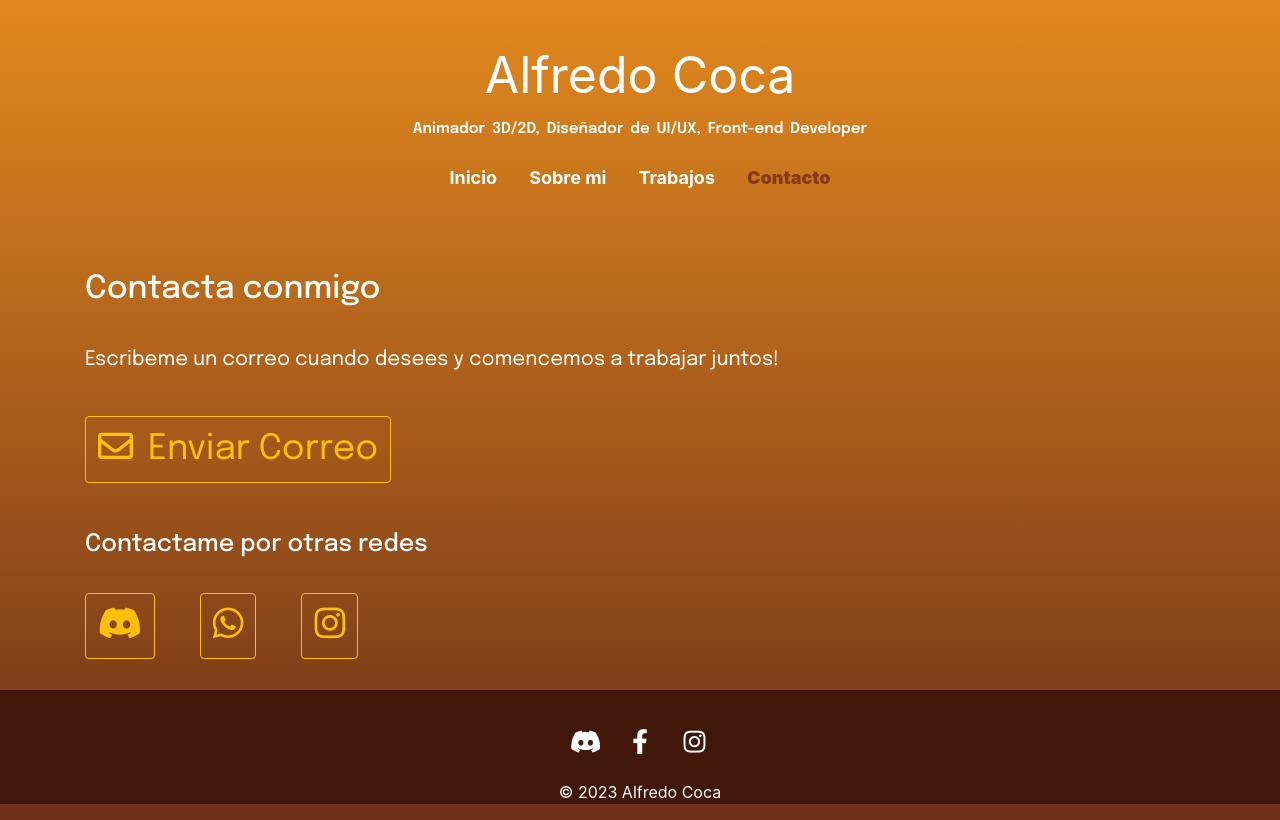
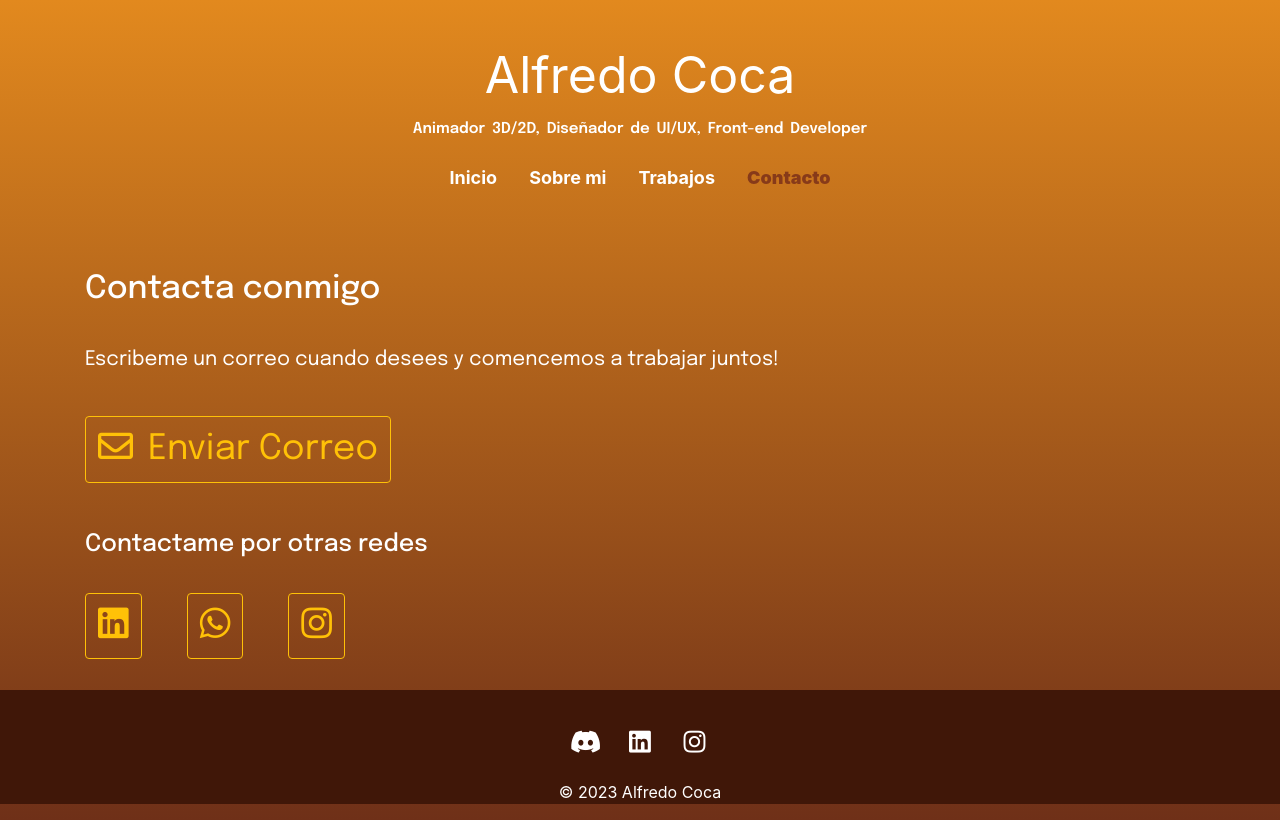
Before and after one commit to AlfredoCoca/PortafolioAJC, a plain HTML site: page contact.html in a window 1280 px wide. Drawn offline with Linux system fonts and the light colour scheme; a web font is replaced by a local one.

Commit message:
contact.html

```diff
--- a/contact.html
+++ b/contact.html
@@ -51,9 +51,9 @@
 		<h4>Contactame por otras redes</h4>
 
 			<ul>
-				<li><a href="Discordapp.com/users/563262576545234944"><button type="button" class="btn btn-outline-warning"><i class="fab fa-discord"></i></button></a></li>
+				<li><a href="www.linkedin.com/in/alfredo-coca-7b1584308"><button type="button" class="btn btn-outline-warning"><i class="fab fa-linkedin"></i></button></a></li>
 				<li><a href="https://api.whatsapp.com/send?phone=50431997319&amp;text=Hola%20Alfredo!%20%F0%9F%98%8A%20I%20Trabajemos%20juntos."><button type="button" class="btn btn-outline-warning"><i class="fab fa-whatsapp"></i></button></a></li>
-				<li><a href="https://www.instagram.com/aj.coca/"><button type="button" class="btn btn-outline-warning"><i class="fab fa-instagram"></i></button></a></li>
+				<li><a href="https://www.instagram.com/invites/contact/?i=ig7z9q8k4abt&utm_content=nrctbd"><button type="button" class="btn btn-outline-warning"><i class="fab fa-instagram"></i></button></a></li>
 
 			</ul>
 		  </div>
@@ -65,9 +65,9 @@
 </section>
 
 	<footer>
-		<a href=" Discordapp.com/users/563262576545234944"><i class="fab fa-discord"></i></a>
-			<a href=""><i class="fab fa-facebook-f"></i></a>
-			<a href=" https://www.instagram.com/aj.coca/"><i class="fab fa-instagram"></i></a>
+		<a href=" www.linkedin.com/in/alfredo-coca-7b1584308"><i class="fab fa-discord"></i></a>
+			<a href=""><i class="fab fa-linkedin"></i></a>
+			<a href="https://www.instagram.com/invites/contact/?i=ig7z9q8k4abt&utm_content=nrctbd"><i class="fab fa-instagram"></i></a>
 
 		<div class="container">
 			<p>© 2023 Alfredo Coca</p>
```
